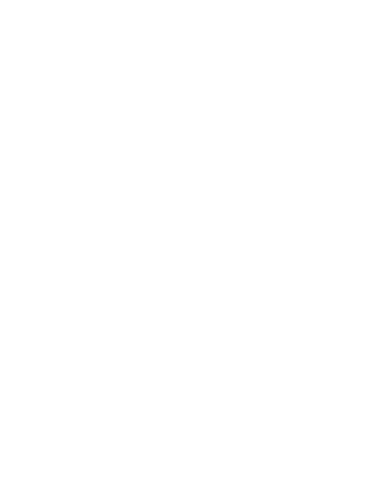
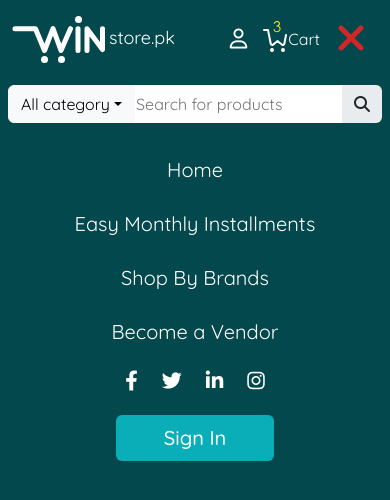
Before and after one commit to Jargohillzz/api-store-task, a React (Vite) app: page /nav in a window 390 px wide. Before the commit this address had no page. Shown: the top 500 px of the page. Built offline with nearby package versions, Linux system fonts and the light colour scheme.

Commit message:
bug fixes for responsiveness

```diff
--- a/src/App.jsx
+++ b/src/App.jsx
@@ -3,6 +3,7 @@ import { QueryClient, QueryClientProvider } from "react-query";
 import { Route, Routes } from "react-router-dom";
 import Credentials from "./Components/Credentials";
 import Home from "./Components/Home";
+import NavMob from "./Components/NavMob";
 
 const queryClient = new QueryClient();
 
@@ -13,6 +14,7 @@ function App() {
         <Routes>
           <Route path="/" element={<Home />} />
           <Route path="/cred" element={<Credentials />} />
+          <Route path="/nav" element={<NavMob />} />
         </Routes>
       </QueryClientProvider>
     </div>
--- /dev/null
+++ b/src/Components/NavMob.jsx
@@ -0,0 +1,83 @@
+import React, { useEffect, useRef, useState } from "react";
+
+import { Dropdown, DropdownButton, InputGroup } from "react-bootstrap";
+import Logo from "./Logo";
+import { Link, useNavigate } from "react-router-dom";
+import cartIcon from "../assets/cart.svg";
+
+const NavMob = () => {
+  const navRef = useRef();
+  const [btn, setBtn] = useState(false);
+  const navigate = useNavigate();
+
+  const navToggle2 = () => {
+    setBtn(!btn);
+    navigate("/");
+  };
+
+  return (
+    <div>
+      <div className="d-block d-md-none ">
+        <div className="nav-logo p-2 nav-mobile bg-darkgreen d-flex justify-content-between align-items-center">
+          <Logo color="white" />
+          <div className="d-flex gap-3 align-items-center">
+            <i className="fa-regular fts-2-5 fa-user color-white"></i>
+            <div className="d-flex align-items-center">
+              <img className="cart " src={cartIcon} alt="cart" />
+              <span className="color-white">Cart</span>
+            </div>
+            <div className="bar color-white me-3" onClick={navToggle2}>
+              <i
+                className={` fa-solid ${
+                  btn ? "fts-2 fa-bars" : "fa-times color-red fts-1"
+                }`}
+              ></i>
+            </div>
+          </div>
+        </div>
+        <div ref={navRef} className="nav-content show-nav">
+          <InputGroup className="d-flex p-2 ">
+            <DropdownButton
+              variant="light"
+              className="bg-white fts-7"
+              title="All category"
+            >
+              <Dropdown.Item href="#">Action</Dropdown.Item>
+              <Dropdown.Item href="#">Another action</Dropdown.Item>
+              <Dropdown.Item href="#">Something else here</Dropdown.Item>
+              <Dropdown.Divider />
+              <Dropdown.Item href="#">Separated link</Dropdown.Item>
+            </DropdownButton>
+            <input
+              placeholder="Search for products"
+              className="flex-grow-1 border-0"
+            />
+            <InputGroup.Text className="border-0">
+              <i className="fa-solid fa-magnifying-glass"></i>
+            </InputGroup.Text>
+          </InputGroup>
+          <div className="d-flex flex-column h-75 align-items-center color-white gap-4 mt-4">
+            <p className="m-0 fts-2-5">Home</p>
+            <p className="m-0 fts-2-5">Easy Monthly Installments</p>
+            <p className="m-0 fts-2-5">Shop By Brands</p>
+            <p className="m-0 fts-2-5">Become a Vendor</p>
+            <div className="d-flex gap-4">
+              <i className="fts-2-5 fa-brands fa-facebook-f"></i>
+              <i className="fts-2-5 fa-brands fa-twitter"></i>
+              <i className="fts-2-5 fa-brands fa-linkedin-in"></i>
+              <i className="fts-2-5 fa-brands fa-instagram"></i>
+            </div>
+            <Link
+              to="/cred"
+              className="link fts-2-5 color-white text-decoration-none m-0 mt-auto mb-3 bg-blue py-2 px-5 rounded-2 mt-3"
+            >
+              Sign In
+            </Link>
+          </div>
+        </div>
+      </div>
+    </div>
+  );
+};
+
+export default NavMob;
--- a/src/Components/Navbar.jsx
+++ b/src/Components/Navbar.jsx
@@ -1,24 +1,22 @@
 import React, { useEffect, useRef, useState } from "react";
 import { Dropdown, DropdownButton, InputGroup } from "react-bootstrap";
-import winLogo from "../assets/win-logo.svg";
 import busIcon from "../assets/bus.svg";
 import pakistanIcon from "../assets/pakistan.svg";
 import returnIcon from "../assets/return.svg";
 import cartIcon from "../assets/cart.svg";
 import Logo from "./Logo";
-import { Link } from "react-router-dom";
+import { Link, useNavigate } from "react-router-dom";
 
 const Navbar = () => {
   const navRef = useRef();
-  const [isLock, setIsLock] = useState(document.body.style.overflow === "auto");
+  const [btn, setBtn] = useState(true);
+  const navigate = useNavigate();
 
   const navToggle = () => {
     navRef.current.classList.toggle("show-nav");
-    setIsLock(!isLock);
+    setBtn(!btn);
+    navigate("/nav");
   };
-  useEffect(() => {
-    document.body.style.overflow = isLock ? "hidden" : "auto";
-  });
 
   const navList = [
     {
@@ -52,15 +50,14 @@ const Navbar = () => {
             <div className="bar color-white me-3" onClick={navToggle}>
               <i
                 className={` fa-solid ${
-                  isLock ? "fa-times color-red fts-1" : "fts-2 fa-bars"
+                  btn ? "fts-2 fa-bars" : "fa-times color-red fts-1"
                 }`}
               ></i>
             </div>
           </div>
         </div>
-        <div className="nav-cont">
         <div ref={navRef} className="nav-content ">
-            <InputGroup className="d-flex p-4 ">
+          <InputGroup className="d-flex p-2 ">
             <DropdownButton
               variant="light"
               className="bg-white fts-7"
@@ -80,7 +77,7 @@ const Navbar = () => {
               <i className="fa-solid fa-magnifying-glass"></i>
             </InputGroup.Text>
           </InputGroup>
-            <div className="d-flex flex-column align-items-center color-white gap-5 mt-5">
+          <div className="d-flex flex-column h-75 align-items-center color-white gap-4 mt-4">
             <p className="m-0 fts-2-5">Home</p>
             <p className="m-0 fts-2-5">Easy Monthly Installments</p>
             <p className="m-0 fts-2-5">Shop By Brands</p>
@@ -93,11 +90,10 @@ const Navbar = () => {
             </div>
             <Link
               to="/cred"
-                className="link fts-2-5 color-white text-decoration-none m-0 bg-blue py-2 px-5 rounded-2 mt-3"
+              className="link fts-2-5 color-white text-decoration-none m-0 mt-auto mb-3 bg-blue py-2 px-5 rounded-2 mt-3"
             >
               Sign In
             </Link>
-            </div>
           </div>
         </div>
       </div>
--- a/src/Components/OurProducts.jsx
+++ b/src/Components/OurProducts.jsx
@@ -46,12 +46,12 @@ const OurProducts = () => {
       </div>
       <div className="products-bottom">
         <div className="header d-flex gap-3 gap-md-5">
-          <h4 className="fts-7 fts-sm-5 fts-md-3 active">
+          <h4 className="fts-8 fts-sm-6 fts-md-3 active">
             EASY MONTHLY INSTALLMENTS
           </h4>
-          <h4 className="fts-7 fts-sm-5 fts-md-3 ">ON SALE</h4>
-          <h4 className="fts-7 fts-sm-5 fts-md-3">TOP RATED</h4>
-          <div className="ms-auto me-3">
+          <h4 className="fts-8 fts-sm-6 fts-md-3 ">ON SALE</h4>
+          <h4 className="fts-8 fts-sm-6 fts-md-3">TOP RATED</h4>
+          <div className="ms-auto d-flex me-2 ">
             <i className="fa-solid fa-caret-left fts-2-5"></i>
             <i className="fa-solid fa-caret-right fts-2-5"></i>
           </div>
--- a/src/index.css
+++ b/src/index.css
@@ -18,11 +18,8 @@ body::-webkit-scrollbar {
 .nav-mobile {
   z-index: 7;
 }
-.nav-cont {
-  position: relative;
-}
 .nav-content {
-  position: fixed;
+  position: absolute;
   top: 4.8rem;
   left: 0;
   width: 100%;
@@ -31,11 +28,13 @@ body::-webkit-scrollbar {
   opacity: 0;
   z-index: 3;
   transition: all 0.5s ease-in-out;
+  overflow: auto;
 }
 .show-nav {
   transform: none;
   opacity: 1;
-  height: calc(100vh - 4.8rem);
+  min-height: 100vh;
+  height: auto;
 }
 
 input :not(input[type="checkbox"]) {
```
Lines whose indentation alone changed are shown as unchanged.
